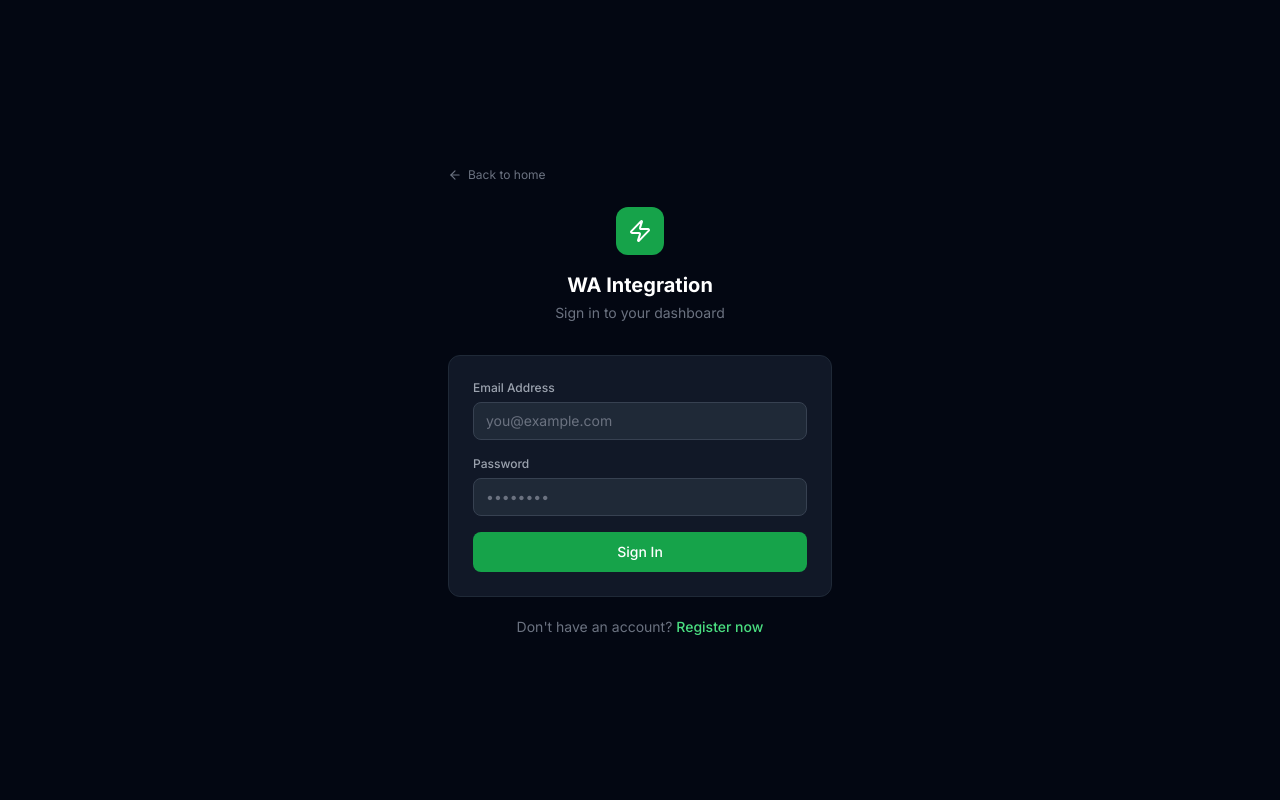
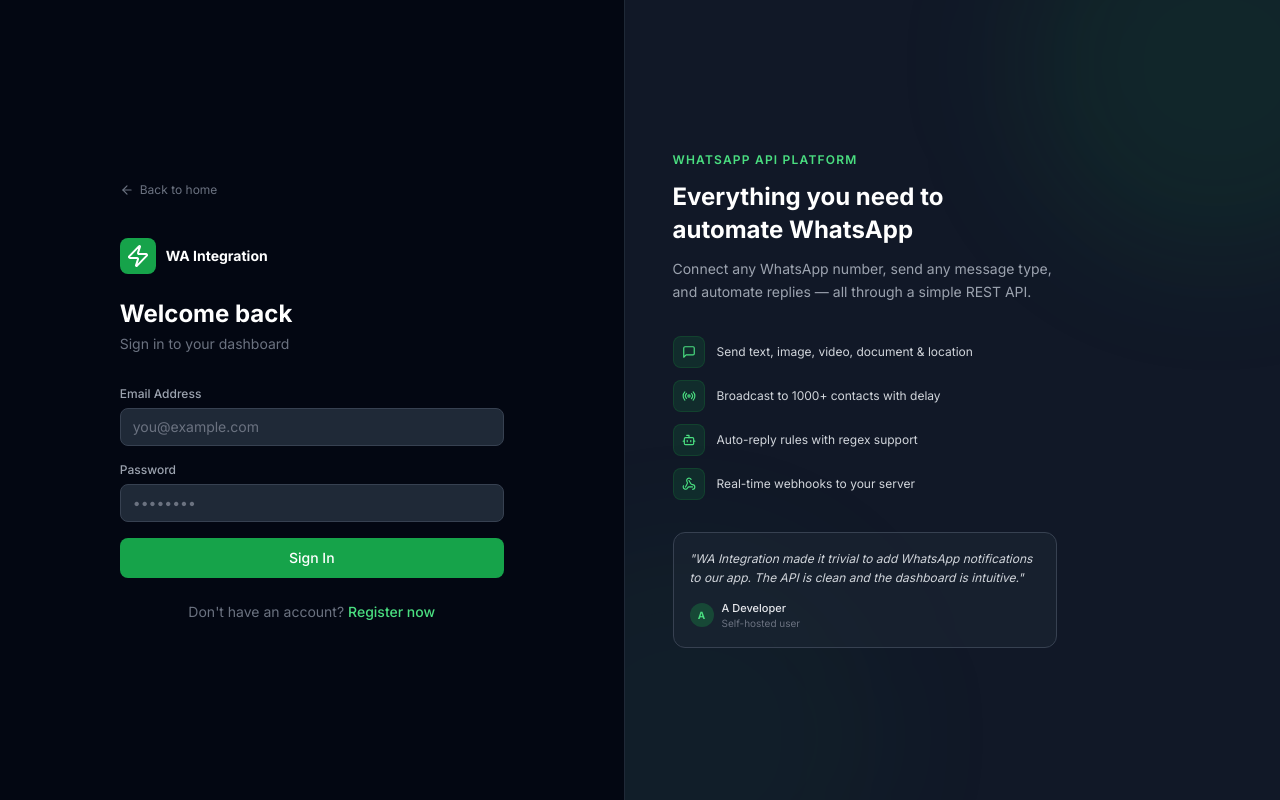
Before and after one commit to josapratama/wabridge, a React (Vite) app: page /login in a window 1280 px wide. Built offline with nearby package versions, Linux system fonts and the light colour scheme.

Commit message:
feat(auth): redesign login/register with split layout - form + feature panel with glow effects

```diff
--- a/src/pages/public/Login.tsx
+++ b/src/pages/public/Login.tsx
@@ -1,7 +1,21 @@
 import React, { useState } from "react";
 import { useNavigate, Link } from "react-router-dom";
-import { Zap, ArrowLeft } from "lucide-react";
-import { authApi } from "../api/client";
+import {
+  Zap,
+  ArrowLeft,
+  MessageSquare,
+  Radio,
+  Bot,
+  Webhook,
+} from "lucide-react";
+import { authApi } from "../../api/client";
+
+const features = [
+  { icon: MessageSquare, text: "Send text, image, video, document & location" },
+  { icon: Radio, text: "Broadcast to 1000+ contacts with delay" },
+  { icon: Bot, text: "Auto-reply rules with regex support" },
+  { icon: Webhook, text: "Real-time webhooks to your server" },
+];
 
 export default function Login() {
   const [email, setEmail] = useState("");
@@ -31,31 +45,34 @@ export default function Login() {
   };
 
   return (
-    <div className="min-h-screen flex items-center justify-center bg-gray-950 p-4">
-      <div className="w-full max-w-sm">
-        {/* Back button */}
+    <div className="min-h-screen bg-gray-950 flex">
+      {/* Left — Form */}
+      <div className="flex-1 flex flex-col justify-center px-8 py-12 max-w-md mx-auto w-full lg:mx-0 lg:max-w-none lg:w-[480px] lg:shrink-0">
+        <div className="w-full max-w-sm mx-auto">
           <Link
             to="/"
-          className="inline-flex items-center gap-1.5 text-xs text-gray-500 hover:text-gray-300 transition-colors mb-6"
+            className="inline-flex items-center gap-1.5 text-xs text-gray-500 hover:text-gray-300 transition-colors mb-10"
           >
             <ArrowLeft className="w-3.5 h-3.5" /> Back to home
           </Link>
 
-        {/* Logo */}
-        <div className="flex flex-col items-center mb-8">
-          <div className="w-12 h-12 rounded-xl bg-brand-600 flex items-center justify-center mb-4">
-            <Zap className="w-6 h-6 text-white" />
+          <div className="mb-8">
+            <div className="flex items-center gap-2.5 mb-6">
+              <div className="w-9 h-9 rounded-lg bg-brand-600 flex items-center justify-center">
+                <Zap className="w-4.5 h-4.5 text-white" />
               </div>
-          <h1 className="text-xl font-bold text-white">WA Integration</h1>
+              <span className="text-sm font-bold text-white">
+                WA Integration
+              </span>
+            </div>
+            <h1 className="text-2xl font-bold text-white">Welcome back</h1>
             <p className="text-sm text-gray-500 mt-1">
               Sign in to your dashboard
             </p>
           </div>
 
-        {/* Card */}
-        <div className="card p-6 space-y-5">
           {error && (
-            <div className="bg-red-900/30 border border-red-800/50 rounded-lg px-4 py-3">
+            <div className="bg-red-900/30 border border-red-800/50 rounded-lg px-4 py-3 mb-4">
               <p className="text-red-400 text-sm">{error}</p>
             </div>
           )}
@@ -72,7 +89,6 @@ export default function Login() {
                 required
               />
             </div>
-
             <div>
               <label className="label">Password</label>
               <input
@@ -84,18 +100,16 @@ export default function Login() {
                 required
               />
             </div>
-
             <button
               type="submit"
               disabled={loading}
-              className="btn-primary w-full justify-center py-2.5"
+              className="btn-primary w-full justify-center py-2.5 mt-2"
             >
               {loading ? "Signing in..." : "Sign In"}
             </button>
           </form>
-        </div>
 
-        <p className="text-center text-sm text-gray-500 mt-5">
+          <p className="text-center text-sm text-gray-500 mt-6">
             Don't have an account?{" "}
             <Link
               to="/register"
@@ -106,5 +120,57 @@ export default function Login() {
           </p>
         </div>
       </div>
+
+      {/* Right — Feature panel (hidden on mobile) */}
+      <div className="hidden lg:flex flex-1 bg-gray-900 border-l border-gray-800 flex-col justify-center px-12 relative overflow-hidden">
+        {/* Background glow */}
+        <div className="absolute -top-32 -right-32 w-96 h-96 bg-brand-600/10 rounded-full blur-3xl pointer-events-none" />
+        <div className="absolute -bottom-32 -left-32 w-96 h-96 bg-brand-600/5 rounded-full blur-3xl pointer-events-none" />
+
+        <div className="relative space-y-8 max-w-sm">
+          <div>
+            <p className="text-xs text-brand-400 font-semibold uppercase tracking-widest mb-3">
+              WhatsApp API Platform
+            </p>
+            <h2 className="text-2xl font-bold text-white leading-snug">
+              Everything you need to automate WhatsApp
+            </h2>
+            <p className="text-sm text-gray-400 mt-3 leading-relaxed">
+              Connect any WhatsApp number, send any message type, and automate
+              replies — all through a simple REST API.
+            </p>
+          </div>
+
+          <div className="space-y-3">
+            {features.map((f) => (
+              <div key={f.text} className="flex items-center gap-3">
+                <div className="w-8 h-8 rounded-lg bg-brand-600/15 border border-brand-800/40 flex items-center justify-center shrink-0">
+                  <f.icon className="w-3.5 h-3.5 text-brand-400" />
+                </div>
+                <p className="text-xs text-gray-300">{f.text}</p>
+              </div>
+            ))}
+          </div>
+
+          <div className="p-4 bg-gray-800/50 border border-gray-700 rounded-xl space-y-2">
+            <p className="text-xs text-gray-300 leading-relaxed italic">
+              "WA Integration made it trivial to add WhatsApp notifications to
+              our app. The API is clean and the dashboard is intuitive."
+            </p>
+            <div className="flex items-center gap-2 pt-1">
+              <div className="w-6 h-6 rounded-full bg-brand-600/30 flex items-center justify-center text-[10px] font-bold text-brand-400">
+                A
+              </div>
+              <div>
+                <p className="text-[11px] font-medium text-gray-200">
+                  A Developer
+                </p>
+                <p className="text-[10px] text-gray-500">Self-hosted user</p>
+              </div>
+            </div>
+          </div>
+        </div>
+      </div>
+    </div>
   );
 }
--- a/src/pages/public/Register.tsx
+++ b/src/pages/public/Register.tsx
@@ -1,7 +1,15 @@
 import React, { useState } from "react";
 import { useNavigate, Link } from "react-router-dom";
-import { Zap, ArrowLeft } from "lucide-react";
-import { authApi } from "../api/client";
+import { Zap, ArrowLeft, Check } from "lucide-react";
+import { authApi } from "../../api/client";
+
+const perks = [
+  "Free forever — self-host with no limits",
+  "All features included out of the box",
+  "Baileys, Meta Cloud API, and BSP support",
+  "REST API with API key authentication",
+  "Auto-reply, broadcast, webhooks & more",
+];
 
 export default function Register() {
   const [name, setName] = useState("");
@@ -30,29 +38,87 @@ export default function Register() {
   };
 
   return (
-    <div className="min-h-screen flex items-center justify-center bg-gray-950 p-4">
-      <div className="w-full max-w-sm">
-        {/* Back button */}
+    <div className="min-h-screen bg-gray-950 flex">
+      {/* Left — Feature panel (hidden on mobile) */}
+      <div className="hidden lg:flex flex-1 bg-gray-900 border-r border-gray-800 flex-col justify-center px-12 relative overflow-hidden">
+        <div className="absolute -top-32 -left-32 w-96 h-96 bg-brand-600/10 rounded-full blur-3xl pointer-events-none" />
+        <div className="absolute -bottom-32 -right-32 w-96 h-96 bg-brand-600/5 rounded-full blur-3xl pointer-events-none" />
+
+        <div className="relative space-y-8 max-w-sm">
+          <div>
+            <p className="text-xs text-brand-400 font-semibold uppercase tracking-widest mb-3">
+              Get started for free
+            </p>
+            <h2 className="text-2xl font-bold text-white leading-snug">
+              Start sending WhatsApp messages in minutes
+            </h2>
+            <p className="text-sm text-gray-400 mt-3 leading-relaxed">
+              Self-host on your own server with full control. No credit card
+              required, no message limits.
+            </p>
+          </div>
+
+          <div className="space-y-3">
+            {perks.map((perk) => (
+              <div key={perk} className="flex items-start gap-3">
+                <div className="w-5 h-5 rounded-full bg-brand-600/20 flex items-center justify-center shrink-0 mt-0.5">
+                  <Check className="w-3 h-3 text-brand-400" />
+                </div>
+                <p className="text-xs text-gray-300">{perk}</p>
+              </div>
+            ))}
+          </div>
+
+          {/* Code snippet */}
+          <div className="bg-gray-950 border border-gray-800 rounded-xl p-4">
+            <div className="flex items-center gap-1.5 mb-3">
+              <span className="w-2.5 h-2.5 rounded-full bg-red-500/60" />
+              <span className="w-2.5 h-2.5 rounded-full bg-yellow-500/60" />
+              <span className="w-2.5 h-2.5 rounded-full bg-green-500/60" />
+              <span className="text-[10px] text-gray-600 font-mono ml-1">
+                first message
+              </span>
+            </div>
+            <pre className="text-[10px] text-gray-400 font-mono leading-relaxed whitespace-pre">{`curl -X POST /v1/messages/send \\
+  -H "X-API-Key: wai_live_..." \\
+  -d '{
+    "session_id": "sess_...",
+    "to": "628123456789",
+    "message": "Hello! 👋"
+  }'`}</pre>
+          </div>
+        </div>
+      </div>
+
+      {/* Right — Form */}
+      <div className="flex-1 flex flex-col justify-center px-8 py-12 max-w-md mx-auto w-full lg:mx-0 lg:max-w-none lg:w-[480px] lg:shrink-0">
+        <div className="w-full max-w-sm mx-auto">
           <Link
             to="/"
-          className="inline-flex items-center gap-1.5 text-xs text-gray-500 hover:text-gray-300 transition-colors mb-6"
+            className="inline-flex items-center gap-1.5 text-xs text-gray-500 hover:text-gray-300 transition-colors mb-10"
           >
             <ArrowLeft className="w-3.5 h-3.5" /> Back to home
           </Link>
 
-        {/* Logo */}
-        <div className="flex flex-col items-center mb-8">
-          <div className="w-12 h-12 rounded-xl bg-brand-600 flex items-center justify-center mb-4">
-            <Zap className="w-6 h-6 text-white" />
+          <div className="mb-8">
+            <div className="flex items-center gap-2.5 mb-6">
+              <div className="w-9 h-9 rounded-lg bg-brand-600 flex items-center justify-center">
+                <Zap className="w-4.5 h-4.5 text-white" />
               </div>
-          <h1 className="text-xl font-bold text-white">WA Integration</h1>
-          <p className="text-sm text-gray-500 mt-1">Create your account</p>
+              <span className="text-sm font-bold text-white">
+                WA Integration
+              </span>
+            </div>
+            <h1 className="text-2xl font-bold text-white">
+              Create your account
+            </h1>
+            <p className="text-sm text-gray-500 mt-1">
+              Free forever · No credit card required
+            </p>
           </div>
 
-        {/* Card */}
-        <div className="card p-6 space-y-5">
           {error && (
-            <div className="bg-red-900/30 border border-red-800/50 rounded-lg px-4 py-3">
+            <div className="bg-red-900/30 border border-red-800/50 rounded-lg px-4 py-3 mb-4">
               <p className="text-red-400 text-sm">{error}</p>
             </div>
           )}
@@ -69,7 +135,6 @@ export default function Register() {
                 required
               />
             </div>
-
             <div>
               <label className="label">Email Address</label>
               <input
@@ -81,7 +146,6 @@ export default function Register() {
                 required
               />
             </div>
-
             <div>
               <label className="label">Password</label>
               <input
@@ -93,19 +157,20 @@ export default function Register() {
                 minLength={6}
                 required
               />
+              <p className="text-[10px] text-gray-600 mt-1">
+                Minimum 6 characters
+              </p>
             </div>
-
             <button
               type="submit"
               disabled={loading}
-              className="btn-primary w-full justify-center py-2.5"
+              className="btn-primary w-full justify-center py-2.5 mt-2"
             >
-              {loading ? "Registering..." : "Create Account"}
+              {loading ? "Creating account..." : "Create Account"}
             </button>
           </form>
-        </div>
 
-        <p className="text-center text-sm text-gray-500 mt-5">
+          <p className="text-center text-sm text-gray-500 mt-6">
             Already have an account?{" "}
             <Link
               to="/login"
@@ -116,5 +181,6 @@ export default function Register() {
           </p>
         </div>
       </div>
+    </div>
   );
 }
```
Lines whose indentation alone changed are shown as unchanged.
